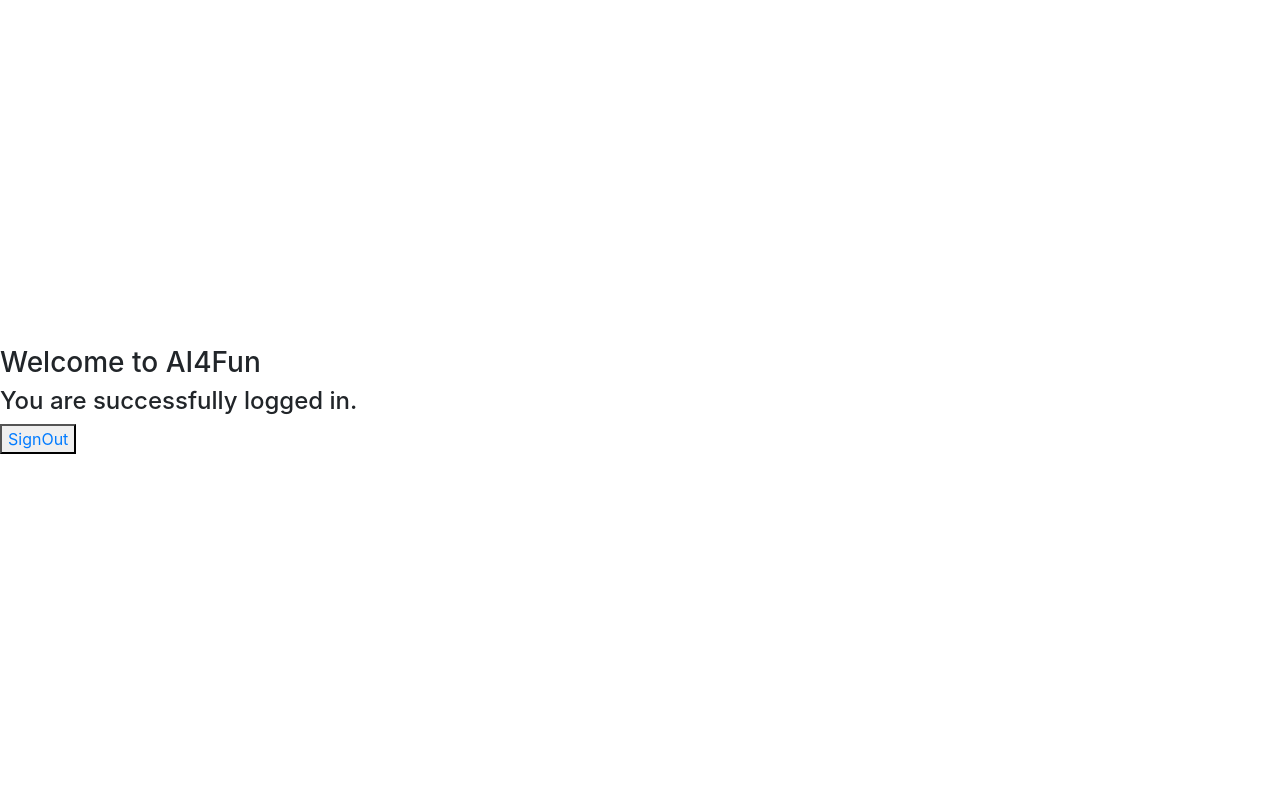
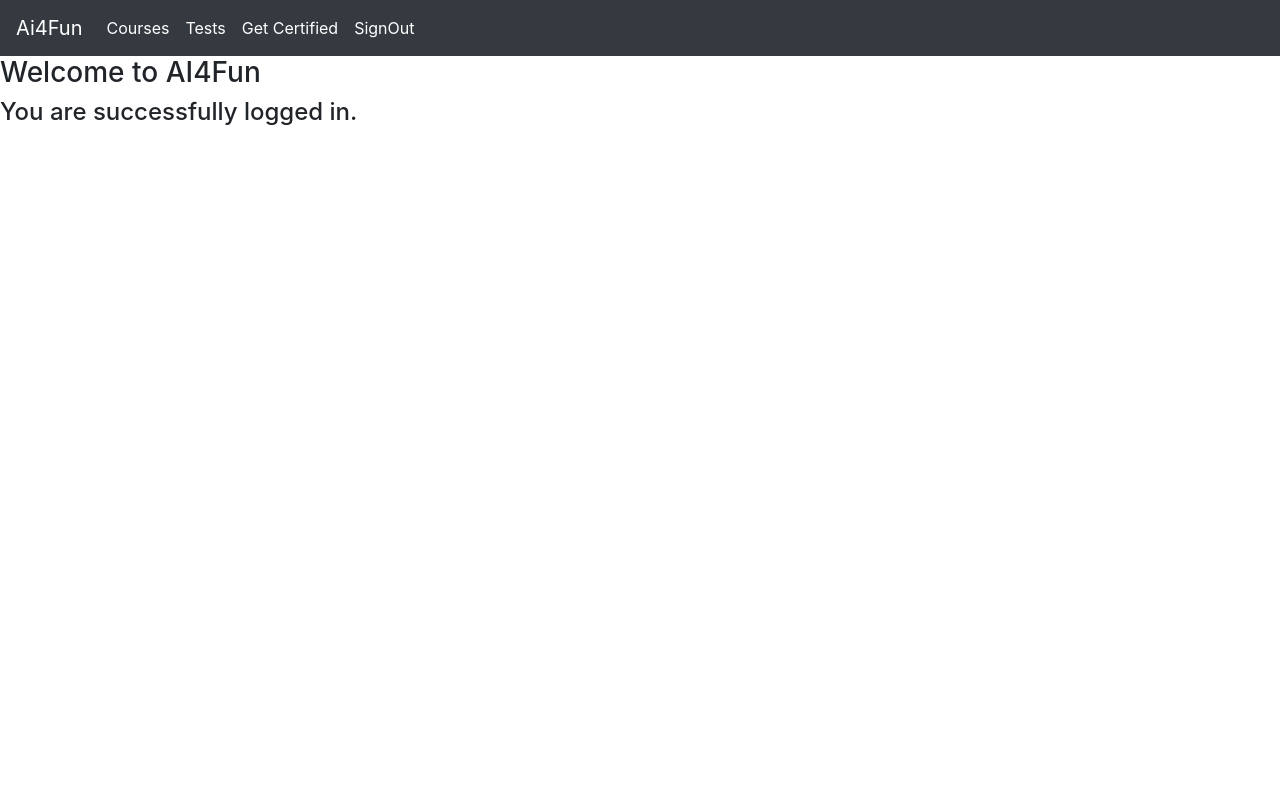
Before and after one commit to DrejSamurai/AI4FunApp, a Django app: page / in a window 1280 px wide. Run offline with Django 4.2, Linux system fonts and the light colour scheme; a user stored in the database is signed in.

Commit message:
navbar added to index

```diff
--- a/templates/authentication/index.html
+++ b/templates/authentication/index.html
@@ -5,17 +5,7 @@
     <title>Authentication</title>
     <link rel="stylesheet" href="https://cdn.jsdelivr.net/npm/bootstrap@4.3.1/dist/css/bootstrap.min.css" integrity="sha384-ggOyR0iXCbMQv3Xipma34MD+dH/1fQ784/j6cY/iJTQUOhcWr7x9JvoRxT2MZw1T" crossorigin="anonymous">
     <style>
-  body, html {
-    width: 100%;
-    height: 100%;
-    margin: 0;
-    padding: 0;
-    display:table;
-}
-body {
-    display:table-cell;
-    vertical-align:middle;
-}
+
 div {
     display:table;/* shrinks to fit content */
     margin:auto;
@@ -33,9 +23,32 @@
     {% endfor %}
 
     {% if user.is_authenticated %}
+        <nav class="navbar navbar-expand-lg navbar-light bg-dark text-white">
+        <a class="navbar-brand text-white" href="#">Ai4Fun</a>
+        <button class="navbar-toggler" type="button" data-toggle="collapse" data-target="#navbarSupportedContent" aria-controls="navbarSupportedContent" aria-expanded="false" aria-label="Toggle navigation">
+            <span class="navbar-toggler-icon"></span>
+        </button>
+
+  <div class="collapse navbar-collapse bg text-white" id="navbarSupportedContent">
+    <ul class="navbar-nav mr-auto">
+      <li class="nav-item active">
+        <a class="nav-link text-white" href="#">Courses<span class="sr-only">(current)</span></a>
+      </li>
+      <li class="nav-item">
+        <a class="nav-link text-white" href="#">Tests</a>
+      </li>
+        <li class="nav-item active">
+        <a class="nav-link text-white" href="#">Get Certified<span class="sr-only">(current)</span></a>
+      </li>
+        <li class="nav-item">
+             <a class="nav-link text-white" href="/signout">SignOut</a></button>
+        </li>
+    </ul>
+  </div>
+</nav>
     <h3>Welcome to AI4Fun {{ fname }}</h3>
     <h4>You are successfully logged in.</h4>
-         <button type="submit"> <a href="/signout">SignOut</a></button>
+
      {% else %}
         <div>
         <h1>Welcome to Ai4Fun</h1>
```
Also changed, not shown: db.sqlite3.
